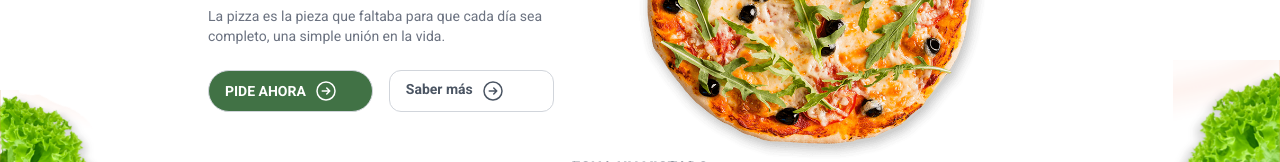
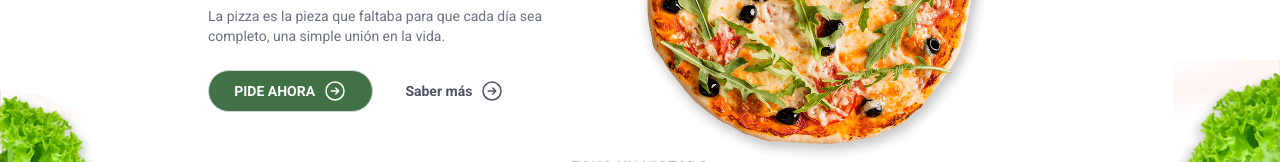
Before and after one commit to EzequielMenor/Food-Ordering, a Next.js app: page / in a window 1280 px wide. Shown: the part 284-446 px from the top of the page. Built offline with nearby package versions, Linux system fonts and the light colour scheme; no server answers.

Commit message:
Login page

```diff
--- a/src/app/api/auth/...nextauth/route.js
+++ b/src/app/api/auth/...nextauth/route.js
@@ -2,6 +2,8 @@ import CredentialsProvider from "next-auth/providers/credentials"
 import NextAuth from "next-auth"
 import * as mongoose from "mongoose";
 import {User} from "../../../models/User.js";
+import bcrypt from 'bcrypt';
+
 
 const handler = NextAuth({
   secret: process.env.SECRET,
--- a/src/app/login/page.js
+++ b/src/app/login/page.js
@@ -6,13 +6,14 @@ import Image from "next/image";
 export default function LoginPage() {
   const [email, setEmail] = useState('');
   const [password, setPassword] = useState('');
-  const [loginInProgress, setLoginInProgress] = useState(false)
+  const [loginInProgress, setLoginInProgress] = useState(false);
 
   async function handleFormSubmit(ev) {
     ev.preventDefault();
-    setLoginInProgress()
+    setLoginInProgress(true)
 
-    await signIn('credentials', {email, password, callbackUrl: '/'});
+    const response = await signIn('credentials', {email, password});
+    console.log(response)
 
     setLoginInProgress(false);
   }
--- a/src/components/layout/Header.js
+++ b/src/components/layout/Header.js
@@ -1,10 +1,11 @@
-'use client'
+"use client";
 import Image from "next/image";
 import Link from "next/link";
 import { useSession } from "next-auth/react";
 
 export default function Header() {
   const session = useSession();
+  console.log(session)
   const status = session.status;
   return (
     <header className="flex items-center justify-between ">
@@ -19,14 +20,17 @@ export default function Header() {
       </nav>
       <nav className="flex items-center gap-8 text-gray-500 font-semibold">
         {status === "authenticated" && (
+          <>
+            <Link href={'/profile'}>Perfil</Link>
             <button
               onClick={() => signOut()}
               className=" bg-primary rounded-full text-white px-6 py-2"
             >
               Logout
             </button>
+          </>
         )}
-        {status !== "authenticated" && (
+        {status === "unauthenticated" && (
           <>
             <Link href={"/login"}>Login</Link>
             <Link
--- a/src/components/layout/Hero.js
+++ b/src/components/layout/Hero.js
@@ -19,11 +19,11 @@ export default function Hero() {
           simple unión en la vida.
         </p>
         <div className="flex gap-4 text-sm">
-          <button className=" bg-primary uppercase flex items-center gap-2 text-white px-4 py-2 rounded-full">
+          <button className="justify-center bg-primary uppercase flex items-center gap-2 text-white px-4 py-2 rounded-full">
             Pide ahora
             <Right />
           </button>
-          <button className="flex gap-2 px-4 py-2 text-gray-600 font-semibold">
+          <button className="flex items-center border-0 gap-2 px-4 py-2 text-gray-600 font-semibold">
             Saber más
             <Right />
           </button>
```
Lines whose indentation alone changed are shown as unchanged.
